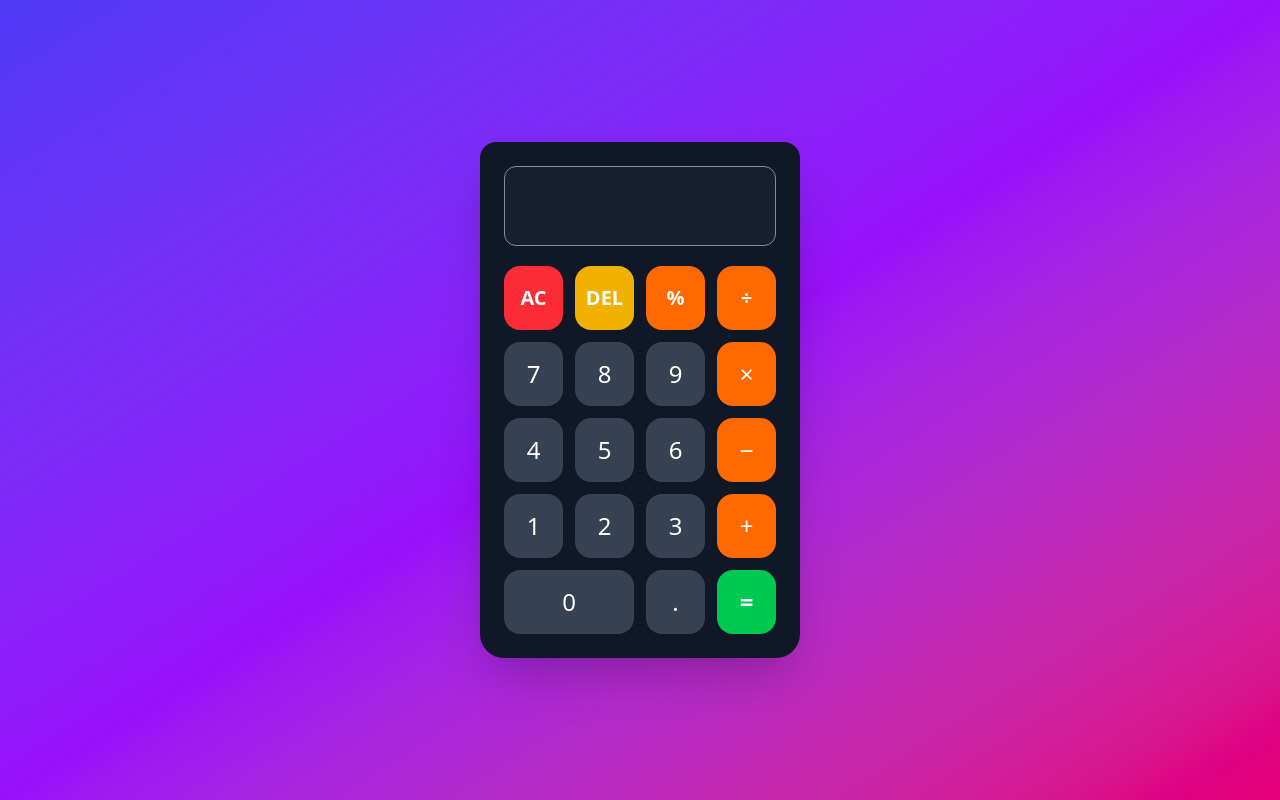
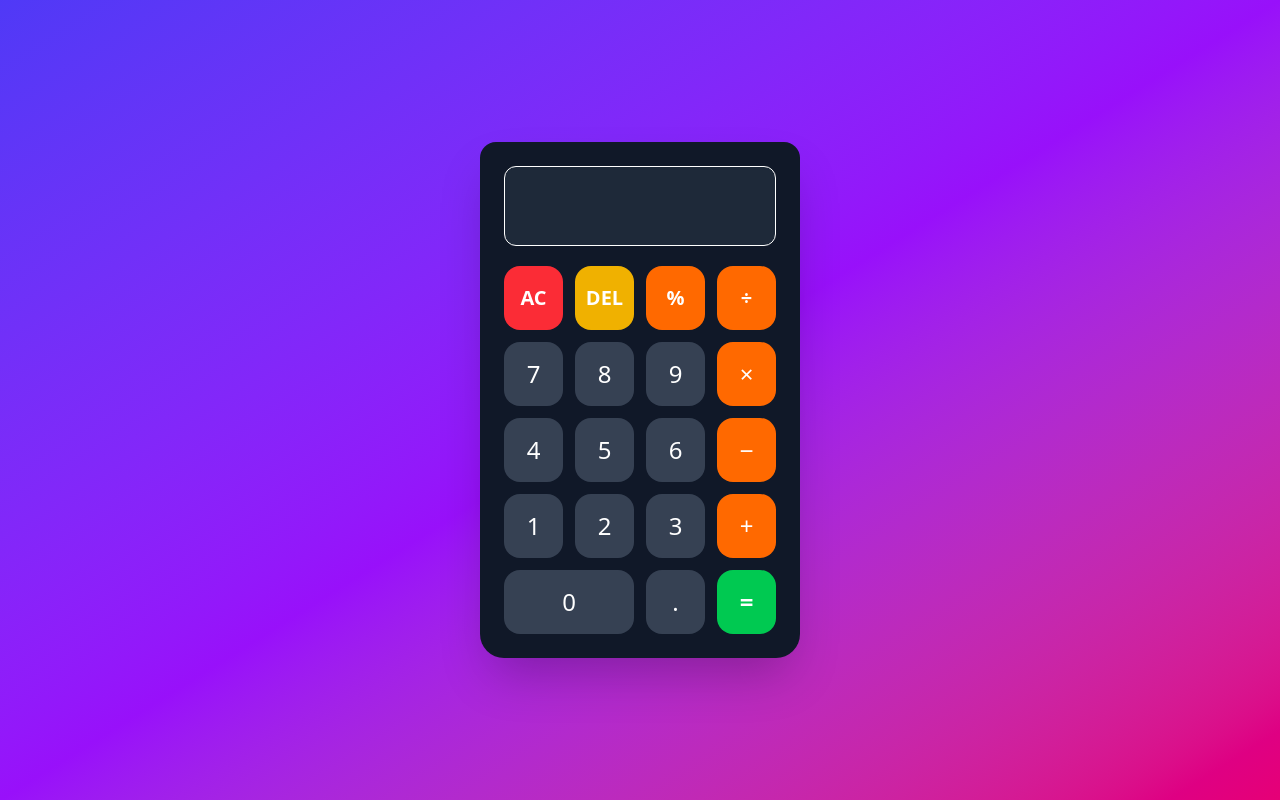
Before and after one commit to kawsar9867/ProjectWork--Calculator, a plain HTML site: page index.html in a window 1280 px wide. Drawn offline with nearby package versions, Linux system fonts and the light colour scheme.

Commit message:
Some issue solve

```diff
--- a/index.html
+++ b/index.html
@@ -15,7 +15,7 @@
         type="text"
         id="display"
         readonly
-        class="w-full h-20 mb-5 rounded-xl border opacity-50 bg-gray-800 text-white text-right text-3xl px-4 outline-none"
+        class="w-full h-20 mb-5 rounded-xl border bg-gray-800 text-white text-right text-3xl px-4 outline-none"
       />
 
       <!-- Buttons -->
```
